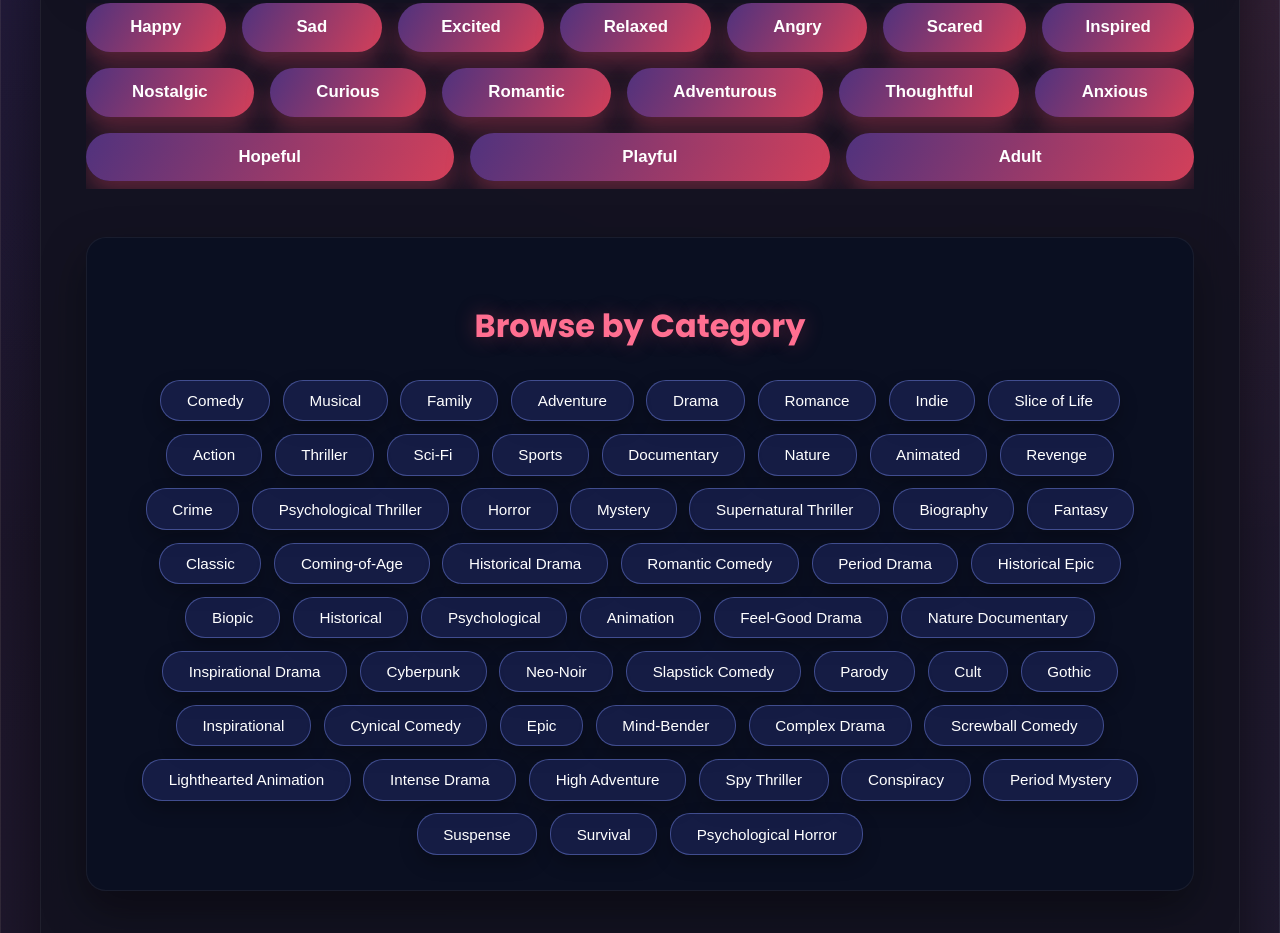
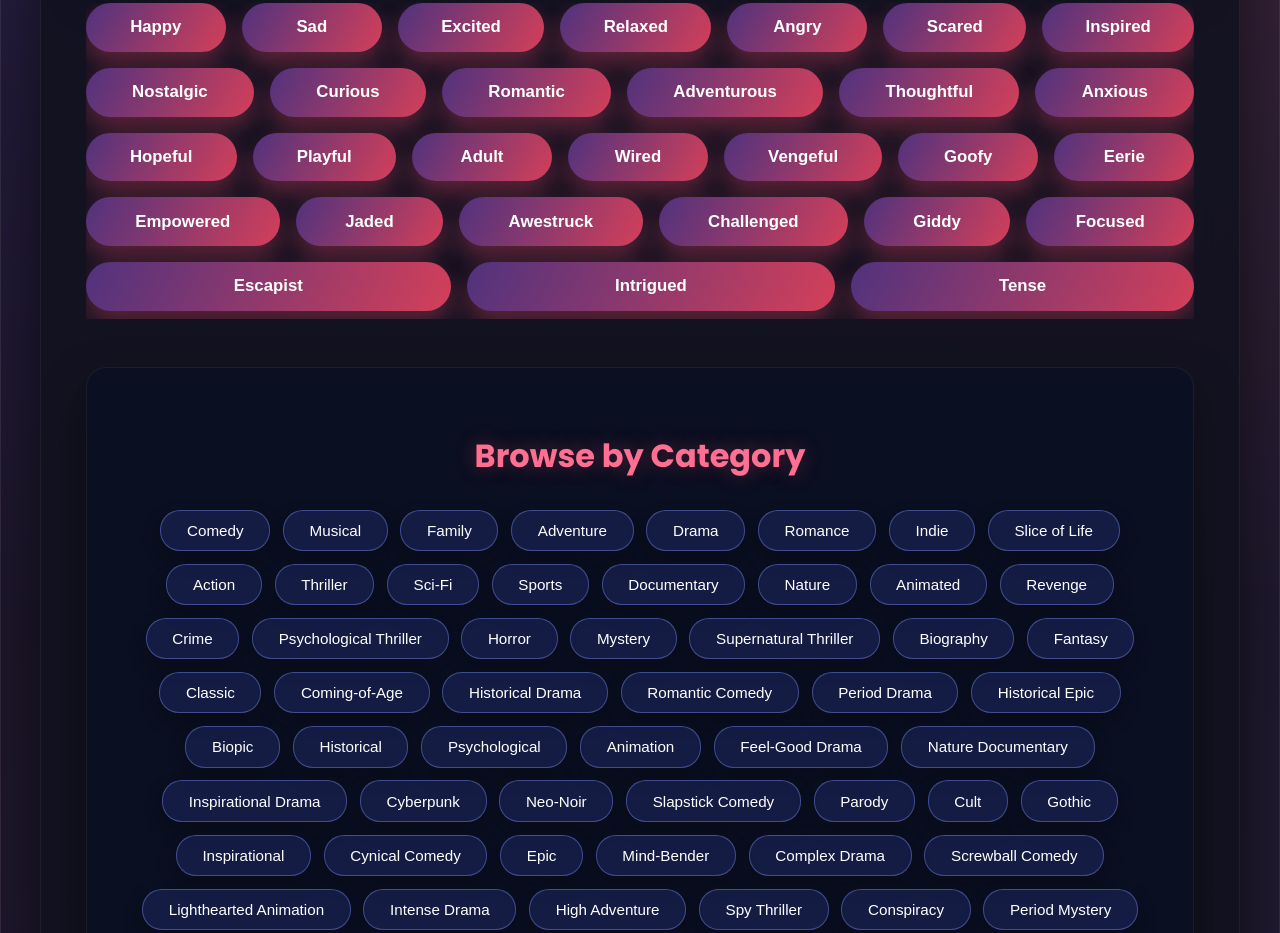
Before and after one commit to smile-plzz/MovieRecommendationBasedOnMood, a plain HTML site: page index.html in a window 1280 px wide. Shown: the part 957-1890 px from the top of the page. Drawn offline with Linux system fonts and the light colour scheme.

Commit message:
Update index.html

```diff
--- a/index.html
+++ b/index.html
@@ -39,6 +39,12 @@
                         <span>🧠 Adaptive keywords</span>
                     </div>
                 </section>
+
+
+
+
+
+
                 <div class="mood-selector">
     <button class="mood-btn" data-mood="Happy">Happy</button>
     <button class="mood-btn" data-mood="Sad">Sad</button>
@@ -56,7 +62,26 @@
     <button class="mood-btn" data-mood="Hopeful">Hopeful</button>
     <button class="mood-btn" data-mood="Playful">Playful</button>
     <button class="mood-btn" data-mood="Adult">Adult</button>
+
+    <button class="mood-btn" data-mood="Wired">Wired</button>
+    <button class="mood-btn" data-mood="Vengeful">Vengeful</button>
+    <button class="mood-btn" data-mood="Goofy">Goofy</button>
+    <button class="mood-btn" data-mood="Eerie">Eerie</button>
+    <button class="mood-btn" data-mood="Empowered">Empowered</button>
+    <button class="mood-btn" data-mood="Jaded">Jaded</button>
+    <button class="mood-btn" data-mood="Awestruck">Awestruck</button>
+    <button class="mood-btn" data-mood="Challenged">Challenged</button>
+    <button class="mood-btn" data-mood="Giddy">Giddy</button>
+    <button class="mood-btn" data-mood="Focused">Focused</button>
+    <button class="mood-btn" data-mood="Escapist">Escapist</button>
+    <button class="mood-btn" data-mood="Intrigued">Intrigued</button>
+    <button class="mood-btn" data-mood="Tense">Tense</button>
 </div>
+
+
+
+
+
                 <section class="category-selector" aria-labelledby="category-heading">
                     <h2 id="category-heading">Browse by Category</h2>
                     <div id="category-buttons">
```
Lines whose indentation alone changed are shown as unchanged.
